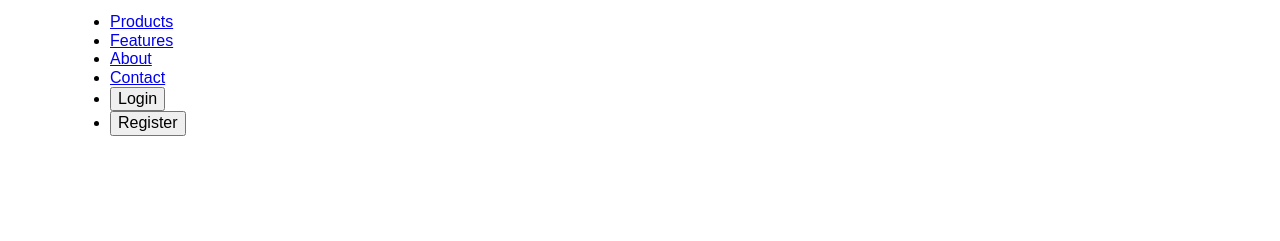
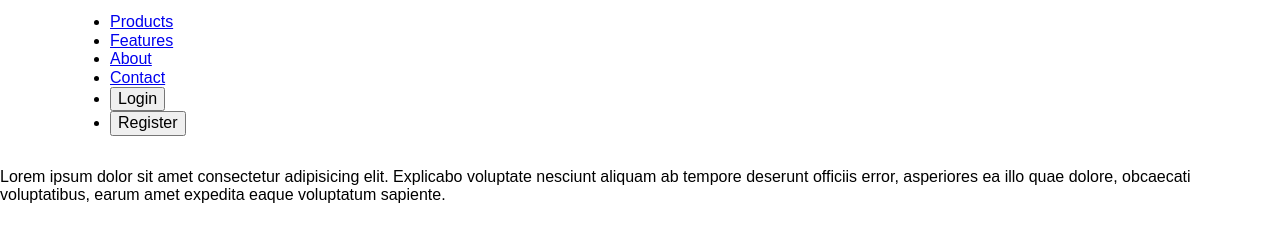
Before and after one commit to Ibrohimbek10/Crypto, a plain HTML site: page index.html in a window 1280 px wide. Shown: the part 21-262 px from the top of the page. Drawn offline with Linux system fonts and the light colour scheme.

Commit message:
intial commit

```diff
--- a/index.html
+++ b/index.html
@@ -55,7 +55,7 @@
             </div>
         </header>
 
-
+        <p>Lorem ipsum dolor sit amet consectetur adipisicing elit. Explicabo voluptate nesciunt aliquam ab tempore deserunt officiis error, asperiores ea illo quae dolore, obcaecati voluptatibus, earum amet expedita eaque voluptatum sapiente.</p>
 
     </body>
     </html>
```
